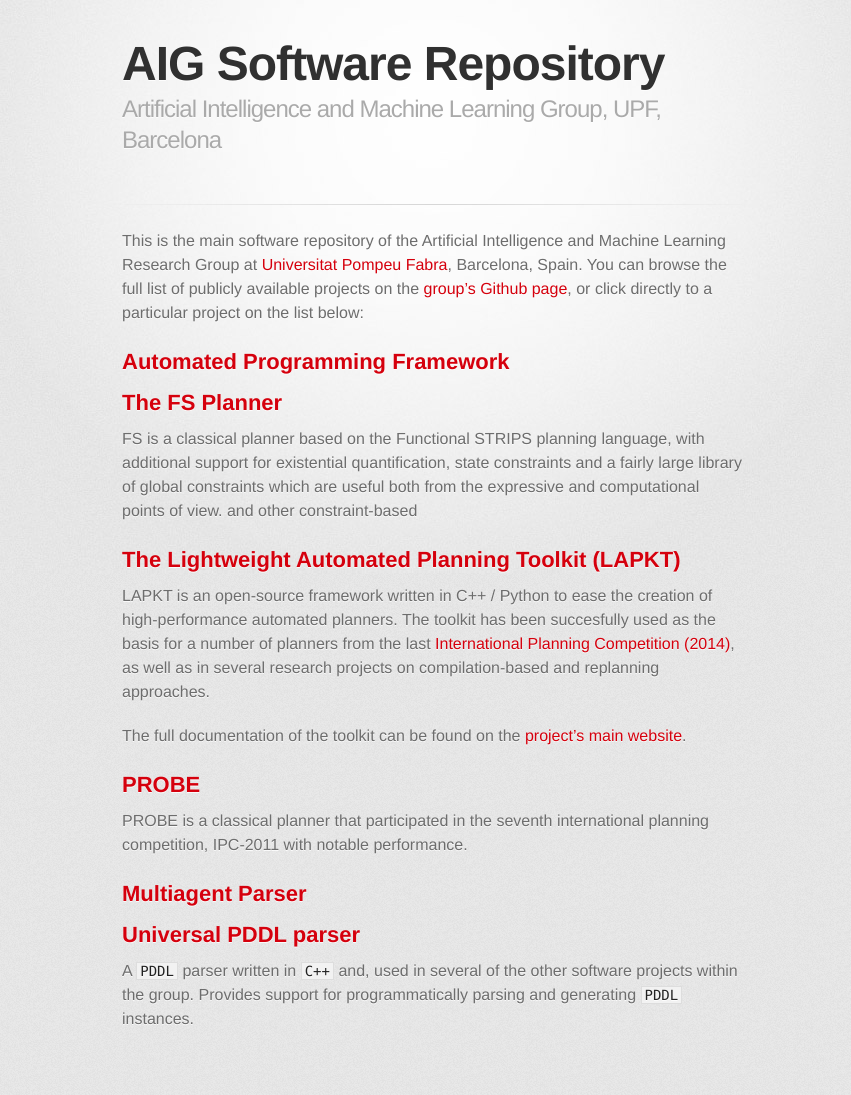
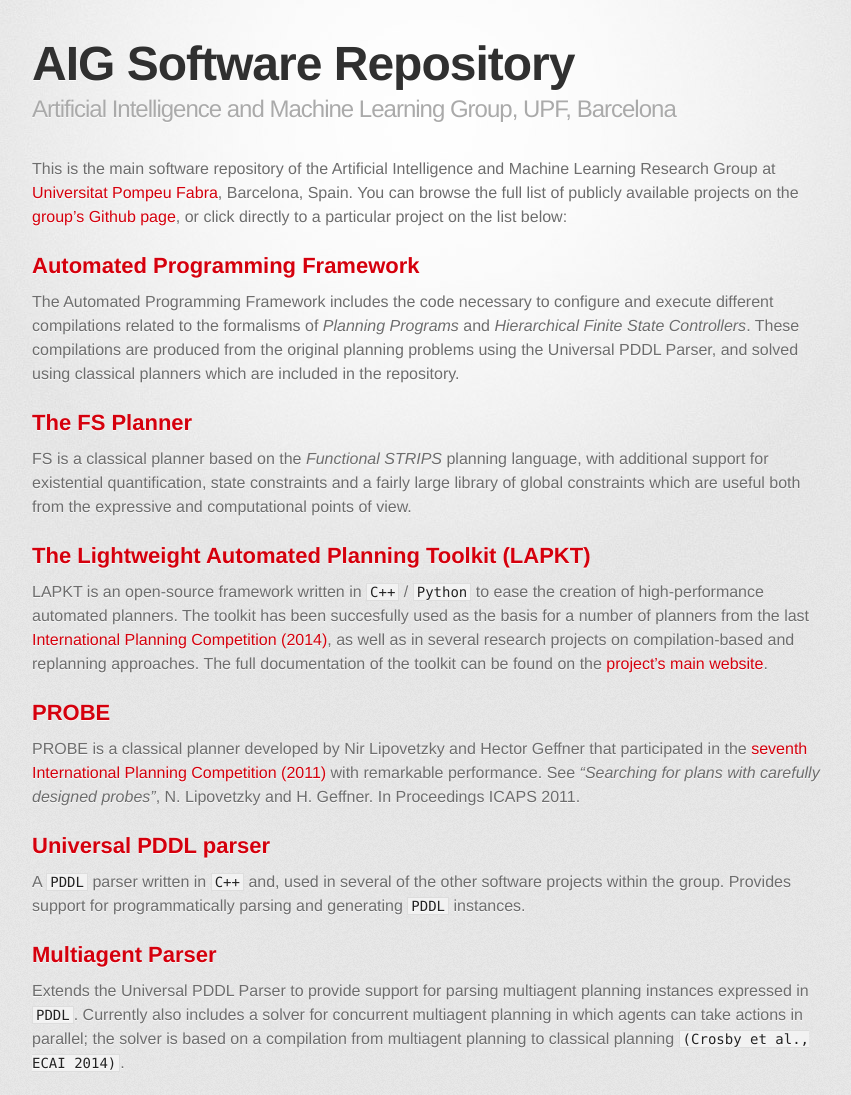
Before and after one commit to gfrances/aig-upf.github.io, a Jekyll site: the page built from index.md, in a window 1280 px wide. Shown: the whole page, without its empty margins (208-1059 px from the left). Built offline with Jekyll 4.4.1, drawn with Linux system fonts in a browser that asks for light colours; some web fonts are replaced; before the commit the page ends 1051 px from its top, so only the background shows below that.

Commit message:
add some content

```diff
--- a/_config.yml
+++ b/_config.yml
@@ -7,7 +7,6 @@
 
 baseurl:
 url: "http://http://aig-upf.github.io"
-title: Academic Publications
 description: "This site contains several of the software projects authored by researchers at the Artificial Intelligence Research Group at UPF, Barcelona."
 subtitle:
 author: AIG researchers
--- a/_layouts/frontpage.html
+++ b/_layouts/frontpage.html
@@ -6,7 +6,6 @@
     <div id="container">
         <div class="inner">
           {% include header.html %}
-          <hr>
 
           <section>
           {{ content }}
--- a/index.md
+++ b/index.md
@@ -10,35 +10,42 @@
 
 ## [Automated Programming Framework](https://github.com/aig-upf/automated-programming-framework)
 
+The Automated Programming Framework includes the code necessary to configure and execute different compilations related
+to the formalisms of *Planning Programs* and *Hierarchical Finite State Controllers*.
+These compilations are produced from the original planning problems using the Universal PDDL Parser,
+and solved using classical planners which are included in the repository.
+
 
 ## [The FS Planner](https://github.com/aig-upf/fs)
 
-FS is a classical planner based on the Functional STRIPS planning language,
+FS is a classical planner based on the *Functional STRIPS* planning language,
 with additional support for existential quantification, state constraints and a fairly large
 library of global constraints which are useful both from the expressive and computational points of view.
-and other constraint-based
 
 
 ## [The Lightweight Automated Planning Toolkit (LAPKT)](https://github.com/aig-upf/LAPKT-public)
-LAPKT is an open-source framework written in C++ / Python to ease the creation of high-performance automated planners.
+LAPKT is an open-source framework written in `C++` / `Python` to ease the creation of high-performance automated planners.
 The toolkit has been succesfully used as the basis for a number of planners from
 the last [International Planning Competition (2014)](https://helios.hud.ac.uk/scommv/IPC-14/), as well as
 in several research projects on compilation-based and replanning approaches.
-
 The full documentation of the toolkit can be found on the [project's main website](http://lapkt.org).
 
 
 ## [PROBE](https://github.com/aig-upf/probe)
 
-PROBE is a classical planner that participated in the seventh international planning competition, IPC-2011 with notable
-performance.
-
-
-## [Multiagent Parser](https://github.com/aig-upf/universal-pddl-parser-multiagent)
-
+PROBE is a classical planner developed by Nir Lipovetzky and Hector Geffner
+that participated in the [seventh International Planning Competition (2011)](http://www.plg.inf.uc3m.es/ipc2011-deterministic/)
+with remarkable performance. See *"Searching for plans with carefully designed probes"*, N. Lipovetzky and H. Geffner. In Proceedings ICAPS 2011.
 
 
 ## [Universal PDDL parser](https://github.com/aig-upf/universal-pddl-parser)
 
 A `PDDL` parser written in `C++` and, used in several of the other software projects within the group.
 Provides support for programmatically parsing and generating `PDDL` instances.
+
+
+## [Multiagent Parser](https://github.com/aig-upf/universal-pddl-parser-multiagent)
+
+Extends the Universal PDDL Parser to provide support for parsing multiagent planning instances expressed in `PDDL`.
+Currently also includes a solver for concurrent multiagent planning in which agents can take actions in parallel;
+the solver is based on a compilation from multiagent planning to classical planning `(Crosby et al., ECAI 2014)`.
--- a/stylesheets/stylesheet.css
+++ b/stylesheets/stylesheet.css
@@ -90,7 +90,7 @@
 }
 
 .inner {
-  width: 620px;
+  width: 800px;
   margin: 0 auto;
 }
 
```
